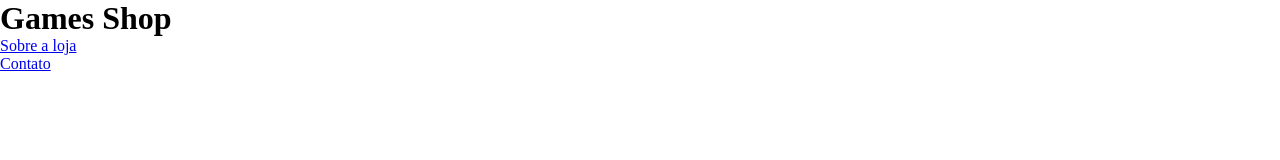
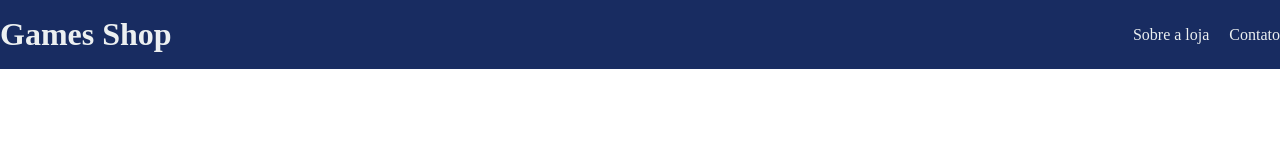
Before and after one commit to WendelSReis/curso_ebac_frontend, a plain HTML site: page Games Shop EBAC/index.html in a window 1280 px wide. Drawn offline with Linux system fonts and the light colour scheme.

Commit message:
chore: new site

```diff
--- a/Games Shop EBAC/index.html
+++ b/Games Shop EBAC/index.html
@@ -9,6 +9,7 @@
 </head>
 <body>
     <header>
+        <div class="container">
             <h1>Games Shop</h1>
             <nav>
                 <ul>
@@ -20,6 +21,7 @@
                     </li>
                 </ul>
             </nav>
+        </div>
     </header>
 </body>
 </html>
--- a/Games Shop EBAC/main.css
+++ b/Games Shop EBAC/main.css
@@ -3,3 +3,31 @@
     padding: 0;
     box-sizing: border-box;
 }
+
+header {
+    padding: 16px 0;
+    background-color: #182C61;
+    color: #ecf0f1;
+}
+
+header nav li {
+    display: inline;
+    margin-left: 16px;
+}
+
+header nav li a {
+    color: #ecf0f1;
+    text-decoration: none;
+}
+
+.container {
+    max-width: 1280px;
+    width: 100%;
+    margin: 0 auto;
+}
+
+header .container {
+    display: flex;
+    align-items: center;
+    justify-content: space-between;
+}
```
Lines whose indentation alone changed are shown as unchanged.
